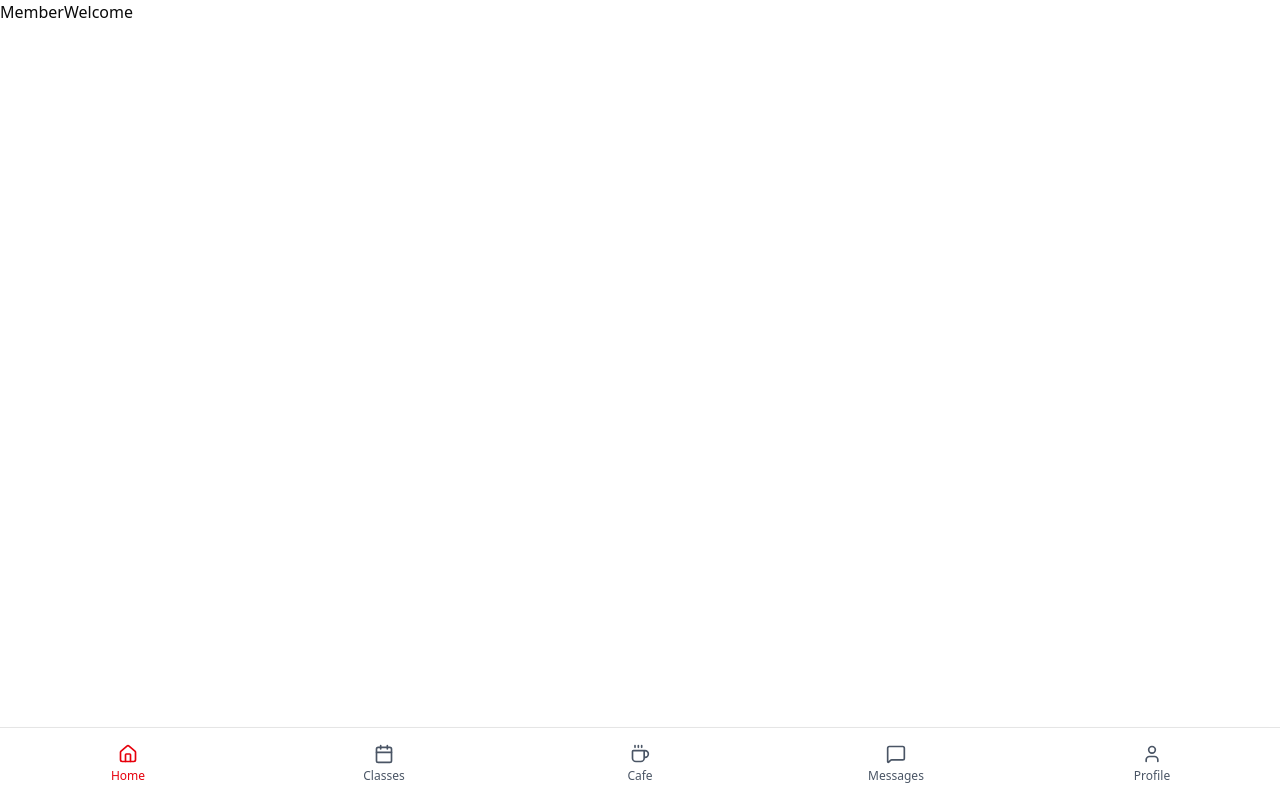
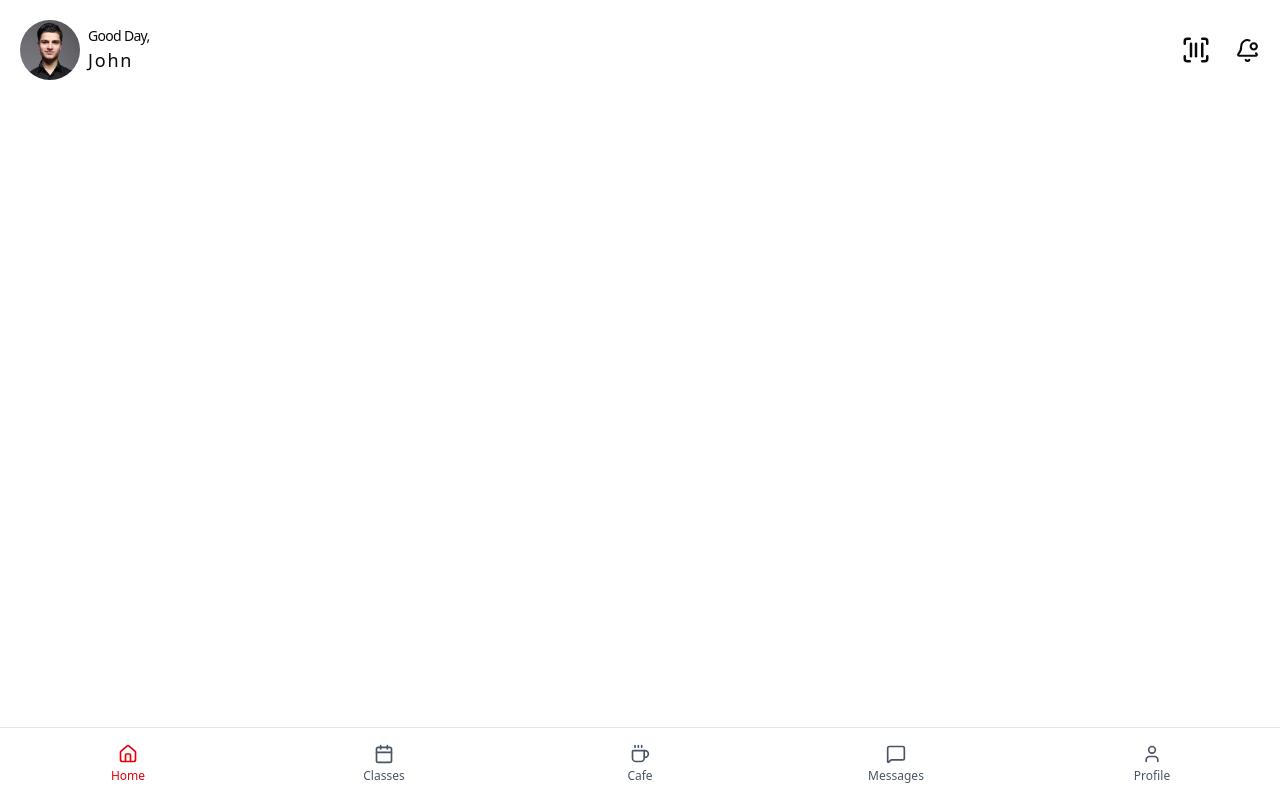
Before and after one commit to rajakrishna/smart-gym, a Next.js app: page /member/dashboard in a window 1280 px wide. Built offline with nearby package versions, Linux system fonts and the light colour scheme.

Commit message:
feat: add static member banner (GYM-48)

```diff
--- a/components/layouts/member/member-welcome-banner.tsx
+++ b/components/layouts/member/member-welcome-banner.tsx
@@ -1,8 +1,34 @@
 import React from 'react'
+import Image from 'next/image'
+import { BellDot, ScanBarcode } from 'lucide-react'
 
 const MemberWelcome = () => {
   return (
-    <div>MemberWelcome</div>
+          <div className="px-5">
+            <div className="flex flex-row items-center justify-between mt-5">
+              <div className="flex flex-row">
+                <Image
+                  src="/assets/p1.png"
+                  alt=''
+                  width={100}
+                  height={100}
+                  className="size-15 rounded-full"
+                />
+                <div className="flex flex-col items-start ml-2 justify-center">
+                  <p className="text-sm tracking-tighter">
+                    Good Day,
+                  </p>
+                  <p className="text-lg tracking-widest">
+                    John
+                  </p>
+                </div>
+              </div>
+              <div className='flex gap-6 items-center'>
+              <ScanBarcode size="30"/><BellDot size="25"/>
+              </div>
+            </div>
+        </div>
+
   )
 }
 
```
Also changed, not shown: public/assets/p1.png (added).
